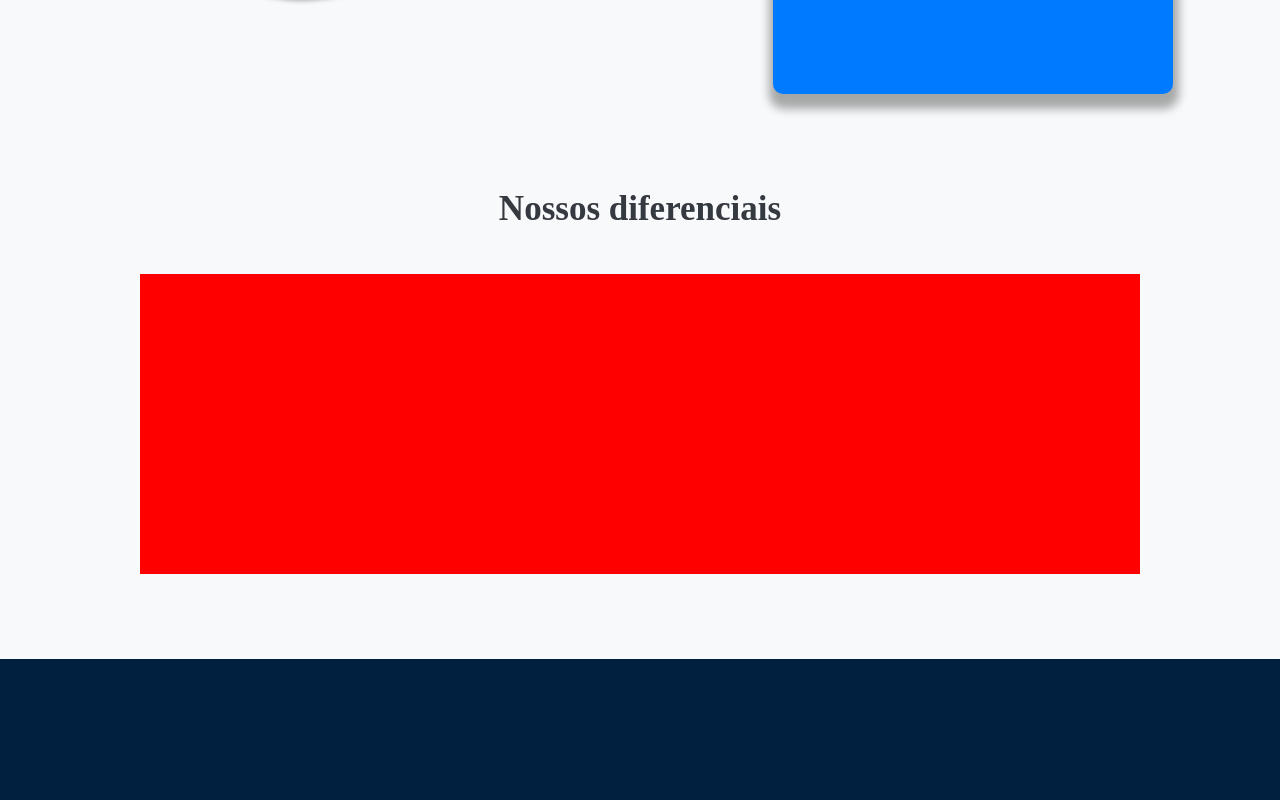
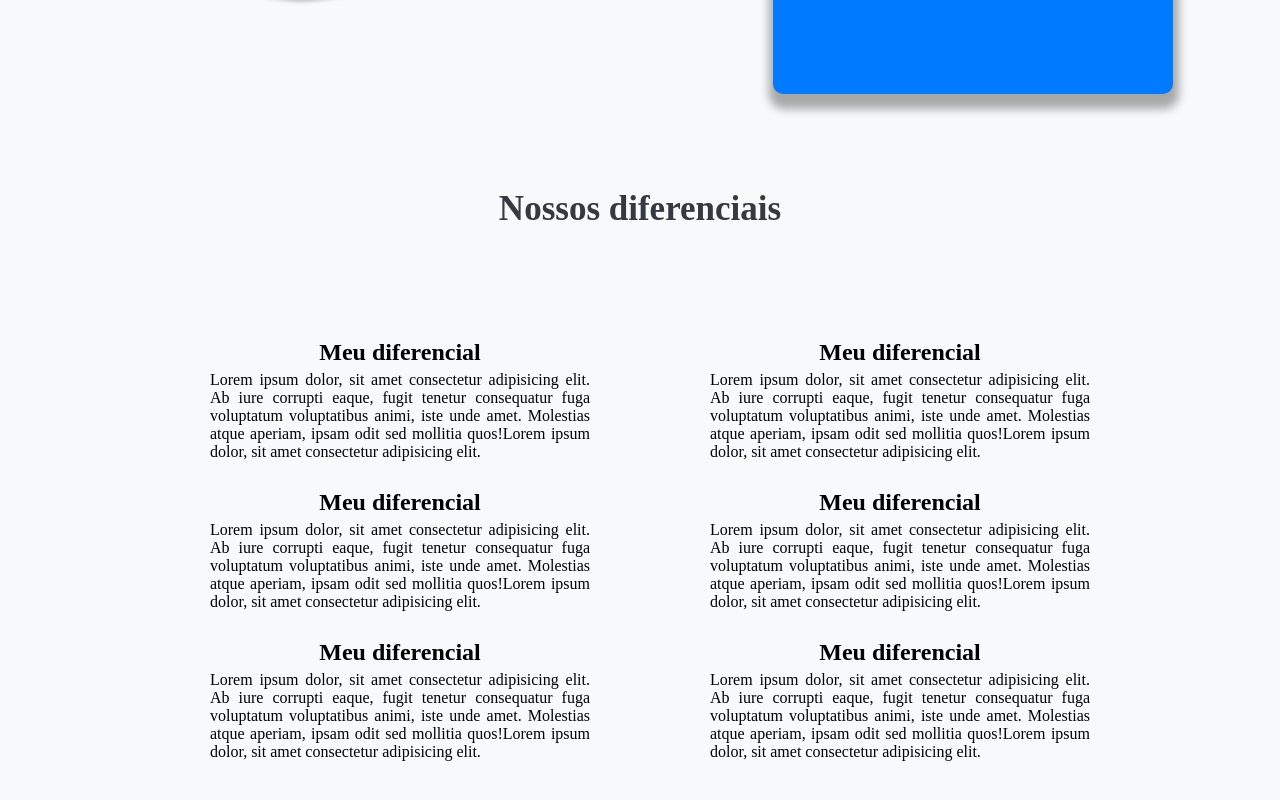
Before and after one commit to Matheus1415/Cocessionaria, a React (Create React App) app: page / in a window 1280 px wide. Shown: the part 646-1446 px from the top of the page. Before the commit the page ends 1305 px from the top, so only its background shows below. Built offline with nearby package versions, Linux system fonts and the light colour scheme.

Commit message:
direfenciais

```diff
--- /dev/null
+++ b/src/components/diferenciais/Diferenciais.jsx
@@ -0,0 +1,10 @@
+import { StyleSingle } from './StyleDiferencial.jsx';
+
+export const Diferencial = ({ titulo, paragrafo }) => {
+    return (
+        <StyleSingle>
+             <h1>{titulo}</h1>
+             <p>{paragrafo}</p>
+        </StyleSingle>
+    );
+};
--- /dev/null
+++ b/src/components/diferenciais/StyleDiferencial.jsx
@@ -0,0 +1,16 @@
+import styled, {css} from "styled-components";
+
+export const StyleSingle = styled.div`
+    color: black;
+    width: 100%;
+    height: 130px;
+    padding: 20px;
+    margin: 20px;
+    & > h1{
+        text-align: center;
+        padding: 5px;
+    }
+    & > p{
+        text-align: justify;
+    }
+`;
--- a/src/components/grupCard/StyleGrup.jsx
+++ b/src/components/grupCard/StyleGrup.jsx
@@ -1,8 +1,16 @@
 import styled, {css} from "styled-components";
 
 export const StyleGrup = styled.div`
-    background-color: red;
     width: 100%;
     max-width: 1000px;
-    height: 300px;
+    height: 500px;
+    display: flex;
+    justify-content: space-around;
+    flex-direction: row;
+
+    & > div{
+        width: 46%;
+        margin-right: 2%;
+        padding: 2%;
+    }
 `;
--- a/src/page/home/Home.jsx
+++ b/src/page/home/Home.jsx
@@ -7,10 +7,17 @@ import { Form } from "../../components/form/form";
 import { Input } from "../../components/input/Input";
 import { Carrosel } from "../../components/carrosel/Carrosel";
 import { CardGrup } from "../../components/grupCard/GrupCard";
+import { Diferencial } from "../../components/diferenciais/Diferenciais";
 
 
 export const Home = () => {
     const location = useLocation().pathname;
+
+    const conteudo = {
+        titulo:"Meu diferencial",
+        paragrafo:"Lorem ipsum dolor, sit amet consectetur adipisicing elit. Ab iure corrupti eaque, fugit tenetur consequatur fuga voluptatum voluptatibus animi, iste unde amet. Molestias atque aperiam, ipsam odit sed mollitia quos!Lorem ipsum dolor, sit amet consectetur adipisicing elit."
+    }
+
     const images = [
         'Bg-carro.png',
         'Bg-carro2.png',
@@ -58,7 +65,35 @@ export const Home = () => {
 
                     <SectionPadrao titulo="Nossos diferenciais">
                         <CardGrup>
+                            <div>
+                                <Diferencial
+                                    titulo={conteudo.titulo}
+                                    paragrafo={conteudo.paragrafo}
+                                />
+                                <Diferencial
+                                    titulo={conteudo.titulo}
+                                    paragrafo={conteudo.paragrafo}
+                                />
+                                <Diferencial
+                                    titulo={conteudo.titulo}
+                                    paragrafo={conteudo.paragrafo}
+                                />
+                            </div>
 
+                            <div>
+                                <Diferencial
+                                    titulo={conteudo.titulo}
+                                    paragrafo={conteudo.paragrafo}
+                                />
+                                <Diferencial
+                                    titulo={conteudo.titulo}
+                                    paragrafo={conteudo.paragrafo}
+                                />
+                                <Diferencial
+                                    titulo={conteudo.titulo}
+                                    paragrafo={conteudo.paragrafo}
+                                />
+                            </div>
                         </CardGrup>
                     </SectionPadrao>
                 </Caixa>
--- a/src/page/loja/Loja.jsx
+++ b/src/page/loja/Loja.jsx
@@ -1,4 +1,11 @@
+import {SectionPadrao} from '../../components/section'
+export const Loja = () =>{
+    return (
+        <>
+            <SectionPadrao>
 
-export const Loja = () =>{
-    return <h1>Essa é a pagina da Loja</h1>
+            </SectionPadrao>
+
+        </>
+    )
 }
```
